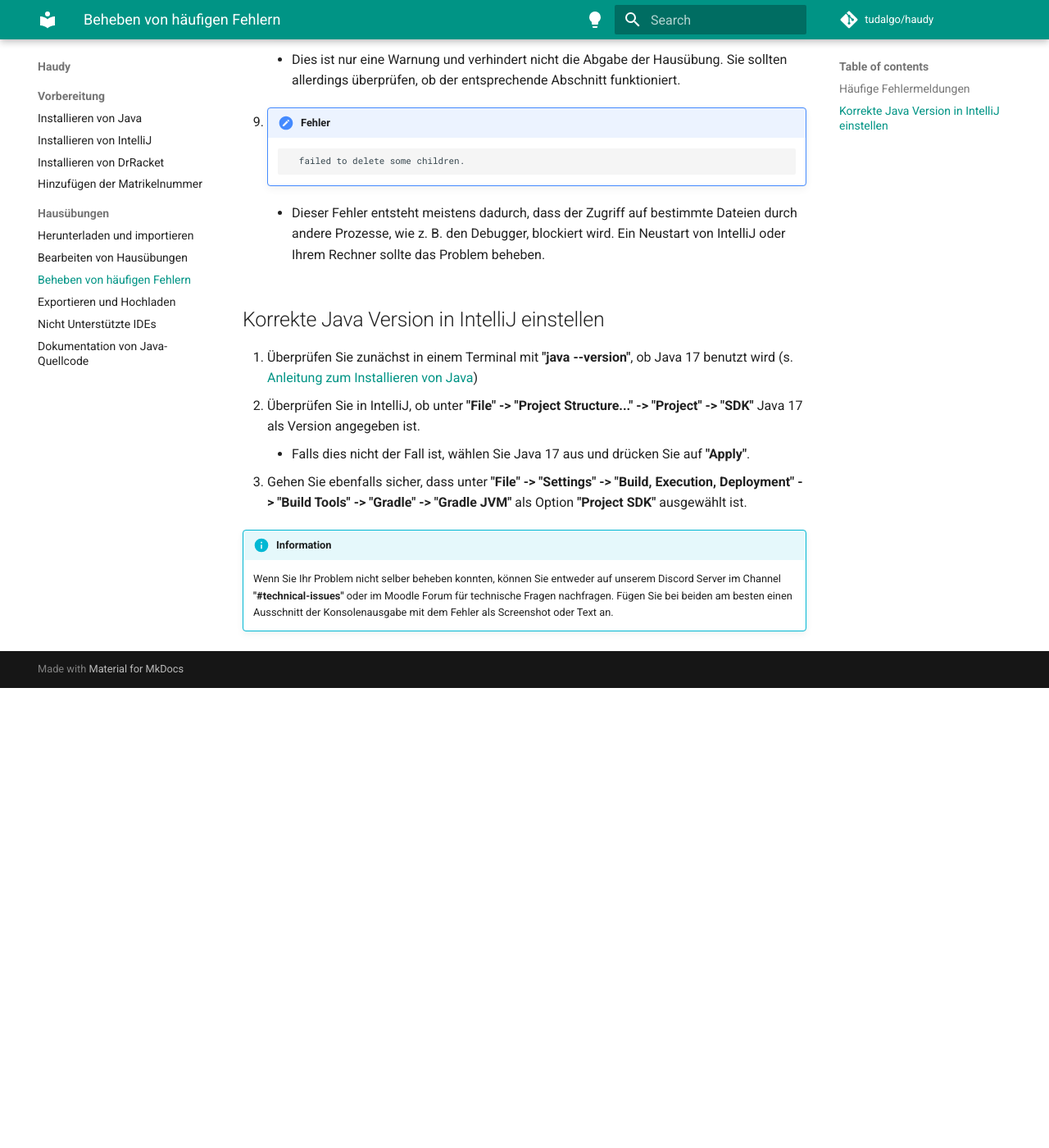
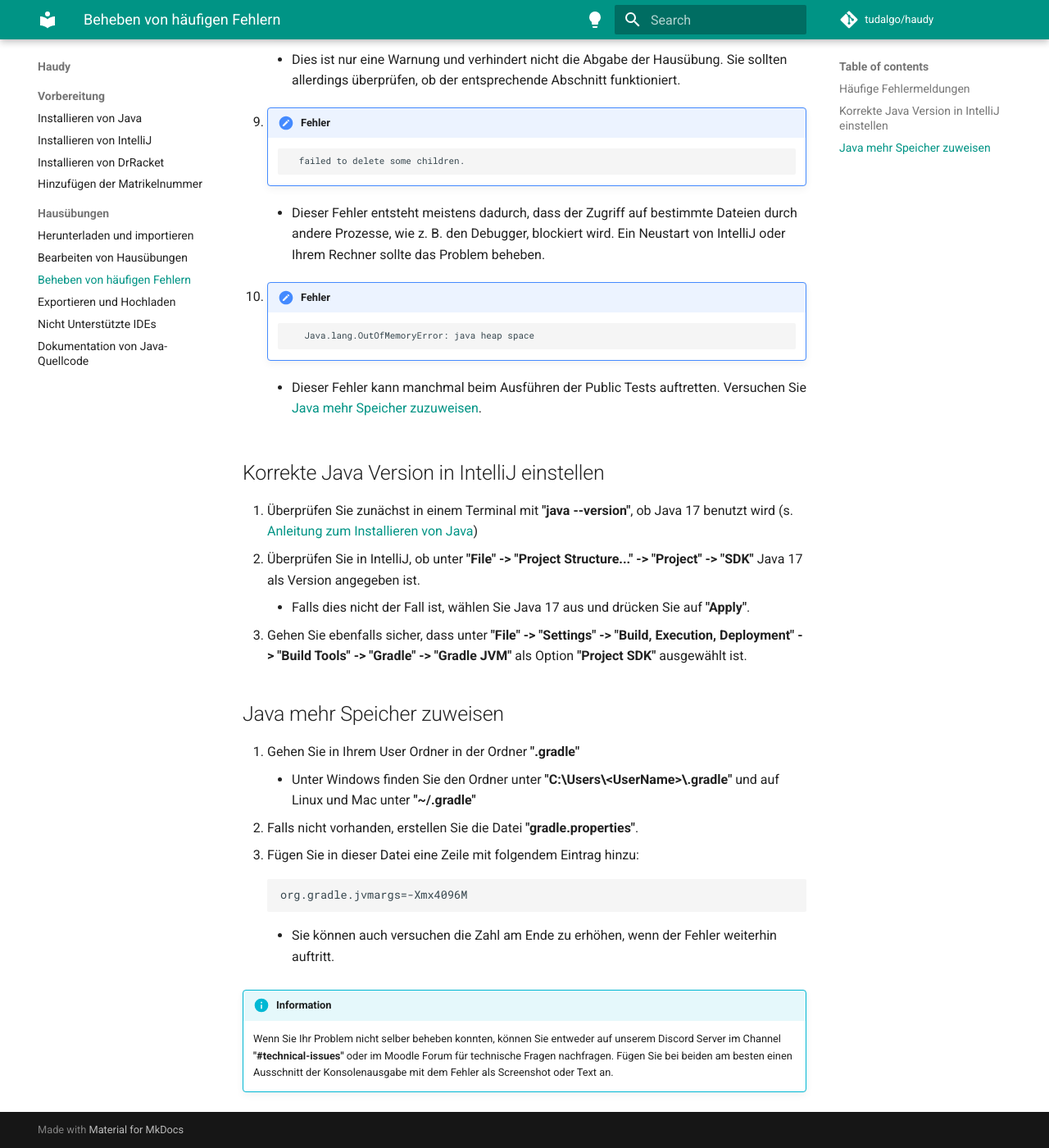
Before and after one commit to tudagrade/wiki, an MkDocs documentation site: the page built from docs/exercises/fix-errors.md, in a window 1280 px wide and 1400 px high, scrolled down 2541 px. Shown: the whole window at 82% size. Built offline with MkDocs 1.6.1 and Material for MkDocs 9.7.7, drawn with Linux system fonts in a browser that asks for light colours; comment, search, counter and statistics services are not loaded; before the commit the page ends 3380 px from its top, so only the background shows below that.

Commit message:
add information about OutOFMemoryError when using public tests

````diff
--- a/docs/exercises/fix-errors.md
+++ b/docs/exercises/fix-errors.md
@@ -91,6 +91,11 @@
 
       * Dieser Fehler entsteht meistens dadurch, dass der Zugriff auf bestimmte Dateien durch andere Prozesse, wie z. B. den Debugger, blockiert wird. Ein Neustart von IntelliJ oder Ihrem Rechner sollte das Problem beheben.
 
+   10. !!! error "Fehler"
+           Java.lang.OutOfMemoryError: java heap space
+
+      * Dieser Fehler kann manchmal beim Ausführen der Public Tests auftretten. Versuchen Sie [Java mehr Speicher zuzuweisen].
+
 ## Korrekte Java Version in IntelliJ einstellen
 
 1. Überprüfen Sie zunächst in einem Terminal mit **"java --version"**, ob Java 17 benutzt wird (s. [Anleitung zum Installieren von Java])
@@ -98,9 +103,21 @@
     * Falls dies nicht der Fall ist, wählen Sie Java 17 aus und drücken Sie auf **"Apply"**.
 3. Gehen Sie ebenfalls sicher, dass unter **"File" -> "Settings" -> "Build, Execution, Deployment" -> "Build Tools" -> "Gradle" -> "Gradle JVM"** als Option **"Project SDK"** ausgewählt ist.
 
+## Java mehr Speicher zuweisen
+
+1. Gehen Sie in Ihrem User Ordner in der Ordner **".gradle"**
+    * Unter Windows finden Sie den Ordner unter **"C:\Users\<UserName\>\\.gradle"** und auf Linux und Mac unter **"~/.gradle"**
+2. Falls nicht vorhanden, erstellen Sie die Datei **"gradle.properties"**.
+3. Fügen Sie in dieser Datei eine Zeile mit folgendem Eintrag hinzu:
+    ```
+    org.gradle.jvmargs=-Xmx4096M
+    ```
+    * Sie können auch versuchen die Zahl am Ende zu erhöhen, wenn der Fehler weiterhin auftritt.
+
 !!! info "Information"
     Wenn Sie Ihr Problem nicht selber beheben konnten, können Sie entweder auf unserem Discord Server im Channel **"\#technical-issues"** oder im Moodle Forum für technische Fragen nachfragen. Fügen Sie bei beiden am besten einen Ausschnitt der Konsolenausgabe mit dem Fehler als Screenshot oder Text an.
 
 [Korrekte Java Version in IntelliJ Einstellen]: https://wiki.tudalgo.org/exercises/fix-errors/#korrekte-java-version-in-intellij-einstellen
 [Anleitung zum Installieren von Java]: https://wiki.tudalgo.org/preparation/installation-java/
 [Anleitung zum Exportieren]: https://wiki.tudalgo.org/exercises/export-upload/#exportieren
+[Java mehr Speicher zuzuweisen]: https://wiki.tudalgo.org/exercises/fix-errors/#java-mehr-speicher-zuweisen
````
Also changed, not shown: docs/exercises/edit.md (+4 -0 lines).
